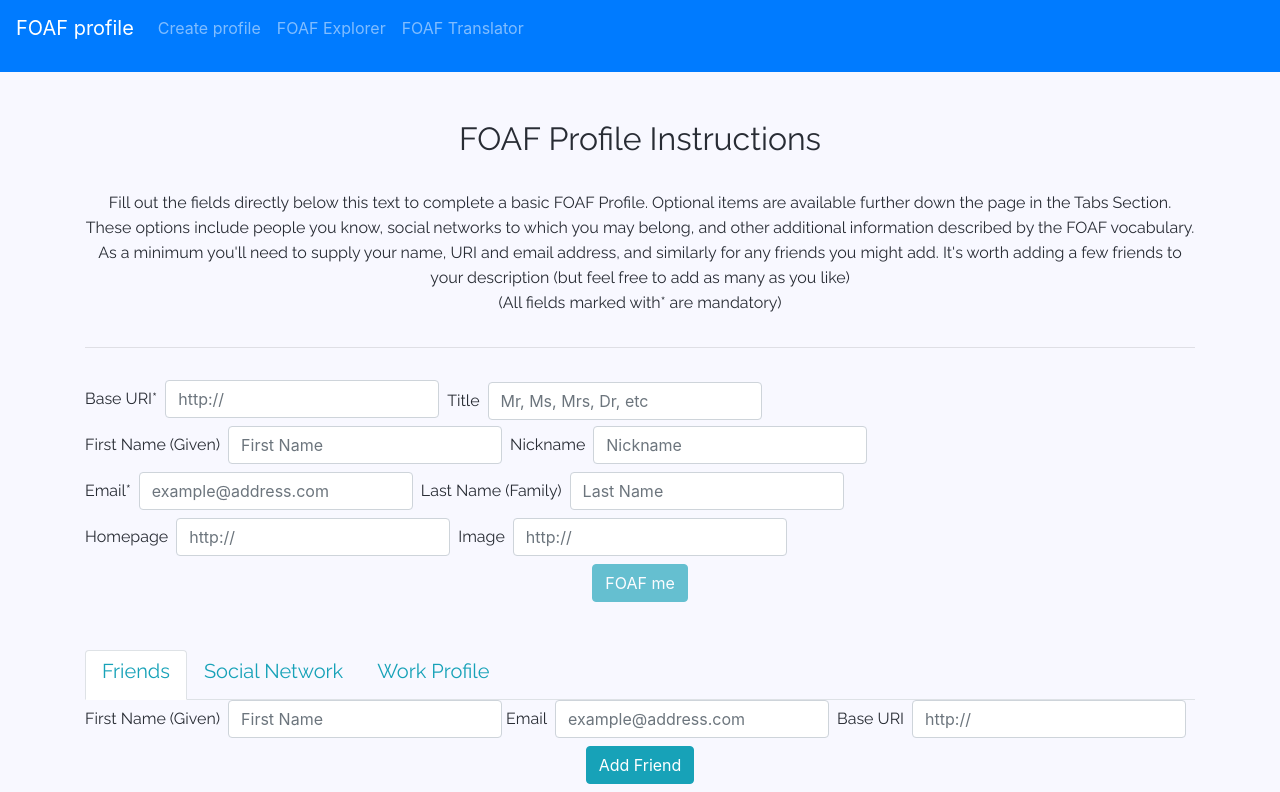
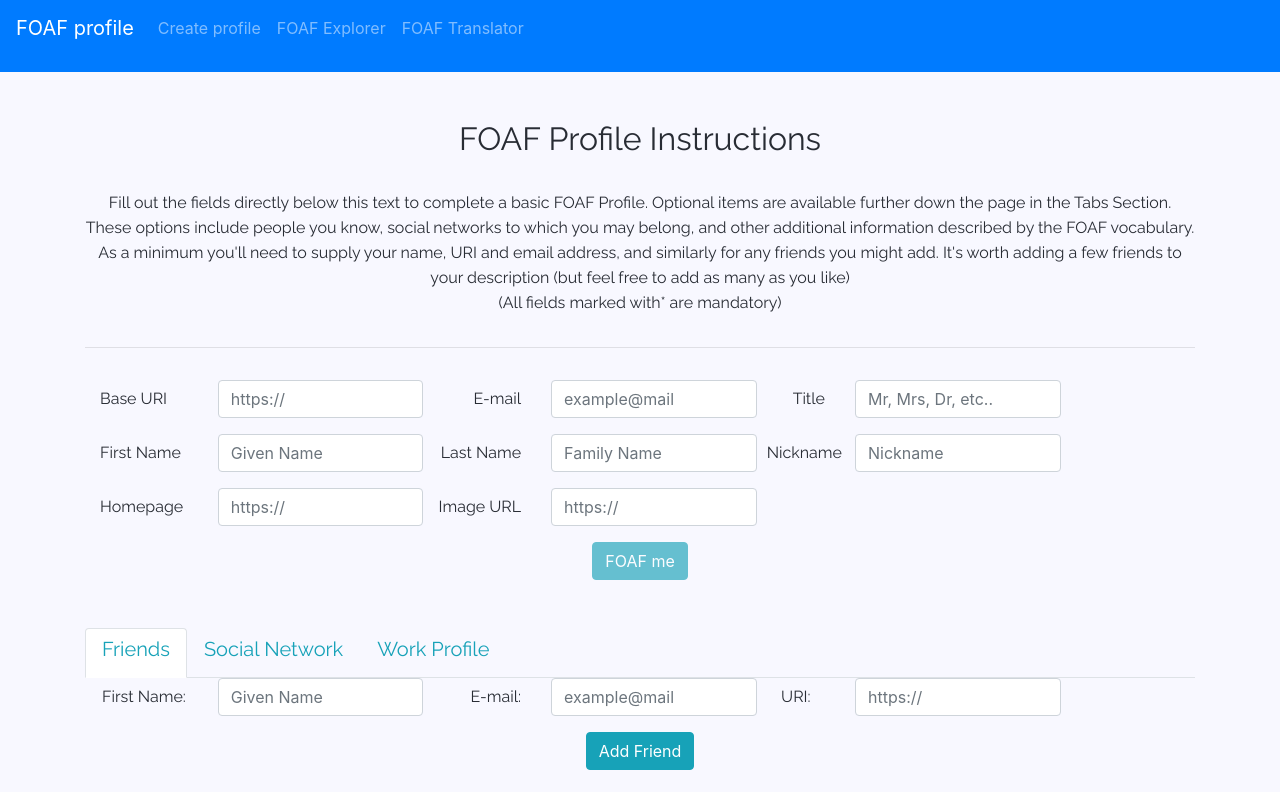
Before and after one commit to NatashaStojanova/FOAF-profile-generator, a React (Create React App) app in the folder frontend/: page /create in a window 1280 px wide. Shown: the top 792 px of the page. Built offline with nearby package versions, Linux system fonts and the light colour scheme.

Commit message:
update person forms

```diff
--- a/frontend/src/components/App/App.js
+++ b/frontend/src/components/App/App.js
@@ -7,6 +7,7 @@ import Home from "../Home/home.js"
 import Explorer from "../Explorer/explorer";
 import Parser from "../Parser/parser";
 import FooterPage from "../FooterPage/footerPage";
+import Exe from "../Exe/exe"
 
 class App extends Component {
 
@@ -34,6 +35,9 @@ class App extends Component {
                     <Route path="/FOAF-translator" exact
                            render={() => <Parser/>}>
                     </Route>
+                    <Route path="/exe" exact
+                           render={() => <Exe/>}>
+                    </Route>
 
                     <FooterPage/>
                 </Router>
--- a/frontend/src/components/CreateProfile/Friend/friend.js
+++ b/frontend/src/components/CreateProfile/Friend/friend.js
@@ -22,27 +22,35 @@ class Friend extends Component {
 
     render() {
         return (
-            <div>
-                <Form inline>
-                    <FormGroup className="mb-2 mr-sm-1 mb-lg-2">
-                        <Label for="firstName" className="mr-sm-2">First Name (Given)</Label>
-                        <Input type="text" name="firstName" id="firstName" placeholder="First Name"
-                               onChange={this.onFriendChange}/>
-                    </FormGroup>
+            <div className="container">
+                <form>
+                    <div className="form-row">
+                        <div className="form-group row col-sm-4">
+                            <label htmlFor="firstName" className="col-sm-4 col-form-label">First Name:</label>
+                            <div className="col-md-8">
+                                <input type="text" className="form-control" name="firstName" id="firstName"
+                                       placeholder="Given Name" onChange={this.onFriendChange}/>
+                            </div>
+                        </div>
 
-                    <FormGroup className="mb-2 mr-sm-2  mb-lg-2">
-                        <Label for="email" className="mr-sm-2">Email</Label>
-                        <Input type="email" name="email" id="email" placeholder="example@address.com"
-                               onChange={this.onFriendChange}/>
-                    </FormGroup>
+                        <div className="form-group row col-sm-4" align="right">
+                            <label htmlFor="email" className="col-sm-4 col-form-label">E-mail:</label>
+                            <div className="col-md-8">
+                                <input type="email" className="form-control" name="email" id="email"
+                                       placeholder="example@mail" onChange={this.onFriendChange}/>
+                            </div>
+                        </div>
 
-                    <FormGroup className="mb-2 mr-sm-2  mb-lg-2">
-                        <Label for="baseURI" className="mr-sm-2">Base URI</Label>
-                        <Input type="url" name="baseURI" id="baseURI" placeholder="http://"
-                               onChange={this.onFriendChange}/>
-                    </FormGroup>
+                        <div className="form-group row col-sm-4">
+                            <label htmlFor="baseURI" className="col-sm-3 col-form-label">URI:</label>
+                            <div className="col-md-8">
+                                <input type="url" className="form-control" name="baseURI" id="baseURI"
+                                       placeholder="https://" onChange={this.onFriendChange}/>
+                            </div>
+                        </div>
+                    </div>
 
-                </Form>
+                </form>
             </div>
         );
     };
--- a/frontend/src/components/CreateProfile/Person/person.js
+++ b/frontend/src/components/CreateProfile/Person/person.js
@@ -11,53 +11,80 @@ const Person = (props) => {
 
     return (
 
-        <Form inline>
+        <div className="container">
+            <form>
+                <div className="form-row" align="left">
+                    <div className="form-group row col-sm-4">
+                        <label htmlFor="baseURI" className="col-sm-4 col-form-label">Base URI</label>
+                        <div className="col-md-8">
+                            <input type="url" className="form-control" name="baseURI" id="baseURI"
+                                   placeholder="https://" onChange={onPersonChange}/>
+                        </div>
+                    </div>
 
-            <FormGroup className="mb-2 mr-sm-2 mb-sm-2">
-                <Label for="baseURI" className="mr-sm-2">Base URI*</Label>
-                <Input type="url" name="baseURI" id="baseURI" onChange={onPersonChange} placeholder="http://"/>
-            </FormGroup>
+                    <div className="form-group row col-sm-4" align="right">
+                        <label htmlFor="email" className="col-sm-4 col-form-label">E-mail</label>
+                        <div className="col-md-8">
+                            <input type="email" className="form-control" name="email" id="email"
+                                   placeholder="example@mail" onChange={onPersonChange}/>
+                        </div>
+                    </div>
 
-            <FormGroup className="mb-2 mr-sm-4 mb-sm-1">
-                <Label for="title" className="mr-sm-2">Title</Label>
-                <Input type="text" name="title" id="title" onChange={onPersonChange}
-                       placeholder="Mr, Ms, Mrs, Dr, etc"/>
-            </FormGroup>
+                    <div className="form-group row col-sm-4" align="right">
+                        <label htmlFor="title" className="col-sm-3 col-form-label">Title</label>
+                        <div className="col-md-8">
+                            <input type="text" className="form-control" name="title" id="title"
+                                   placeholder="Mr, Mrs, Dr, etc.." onChange={onPersonChange}/>
+                        </div>
+                    </div>
+                </div>
+                <div className="form-row" align="left">
+                    <div className="form-group row col-sm-4">
+                        <label htmlFor="firstName" className="col-sm-4 col-form-label">First Name</label>
+                        <div className="col-md-8">
+                            <input type="text" className="form-control" name="firstName" id="firstName"
+                                   placeholder="Given Name" onChange={onPersonChange}/>
+                        </div>
+                    </div>
 
-            <FormGroup className="mb-auto mr-sm-2 mb-sm-2">
-                <Label for="firstName" className="mr-sm-2">First Name (Given)</Label>
-                <Input type="text" name="firstName" id="firstName" onChange={onPersonChange} placeholder="First Name"/>
-            </FormGroup>
+                    <div className="form-group row col-sm-4" align="right">
+                        <label htmlFor="lastName" className="col-sm-4 col-form-label">Last Name</label>
+                        <div className="col-md-8">
+                            <input type="text" className="form-control" name="lastName" id="lastName"
+                                   placeholder="Family Name" onChange={onPersonChange}/>
+                        </div>
+                    </div>
 
-            <FormGroup className="mb-2 mr-sm-2 mb-sm-2">
-                <Label for="nickname" className="mr-sm-2">Nickname</Label>
-                <Input type="text" name="nickname" id="nickname" onChange={onPersonChange} placeholder="Nickname"/>
-            </FormGroup>
+                    <div className="form-group row col-sm-4">
+                        <label htmlFor="nickname" className="col-sm-3 col-form-label">Nickname</label>
+                        <div className="col-md-8">
+                            <input type="text" className="form-control" name="nickname" id="nickname"
+                                   placeholder="Nickname" onChange={onPersonChange}/>
+                        </div>
+                    </div>
+                </div>
 
-            <FormGroup className="mb-2 mr-sm-2 mb-sm-2">
-                <Label for="email" className="mr-sm-2">Email*</Label>
-                <Input type="email" name="email" id="email" onChange={onPersonChange}
-                       placeholder="example@address.com"/>
-            </FormGroup>
+                <div className="form-row" align="left">
+                    <div className="form-group row col-sm-4">
+                        <label htmlFor="homepage" className="col-sm-4 col-form-label">Homepage</label>
+                        <div className="col-md-8">
+                            <input type="url" className="form-control" name="homepage" id="homepage"
+                                   placeholder="https://" onChange={onPersonChange}/>
+                        </div>
+                    </div>
 
-            <FormGroup className="mb-2 mr-sm-2 mb-sm-2">
-                <Label for="lastName" className="mr-sm-2">Last Name (Family)</Label>
-                <Input type="text" name="lastName" id="lastName" onChange={onPersonChange} placeholder="Last Name"/>
-            </FormGroup>
+                    <div className="form-group row col-sm-4" align="right">
+                        <label htmlFor="image" className="col-sm-4 col-form-label">Image URL</label>
+                        <div className="col-md-8">
+                            <input type="url" className="form-control" name="image" id="image"
+                                   placeholder="https://" onChange={onPersonChange}/>
+                        </div>
+                    </div>
 
-            <FormGroup className="mb-auto mr-sm-2 mb-sm-2">
-                <Label for="homepage" className="mr-sm-2">Homepage</Label>
-                <Input type="url" name="homepage" id="homepage" onChange={onPersonChange}
-                       placeholder="http://"/>
-            </FormGroup>
+                </div>
 
-            <FormGroup className="mb-2 mr-lg-4 mb-sm-2">
-                <Label for="image" className="mr-sm-2">Image</Label>
-                <Input type="url" name="image" id="image" onChange={onPersonChange}
-                       placeholder="http://"/>
-            </FormGroup>
-
-        </Form>
+            </form>
+        </div>
 
     );
 }
--- a/frontend/src/components/CreateProfile/SocialNetwork/socialNetwork.js
+++ b/frontend/src/components/CreateProfile/SocialNetwork/socialNetwork.js
@@ -45,7 +45,7 @@ const SocialNetwork = (props) => {
                 <div className="form-group row">
                     <label htmlFor="skypeID" className="col-sm-1 col-form-label">Skype</label>
                     <div className="col-sm-4">
-                        <input type="password" className="form-control" name="skypeID" id="skypeID"
+                        <input type="text" className="form-control" name="skypeID" id="skypeID"
                                onChange={onSocNetChange}/>
                     </div>
                 </div>
--- a/frontend/src/components/Explorer/Profile/profile.js
+++ b/frontend/src/components/Explorer/Profile/profile.js
@@ -32,6 +32,7 @@ const Profile = (props) => {
                         <option value=".rdf">RDF/XML</option>
                         <option value=".ttl">TURTLE</option>
                         <option value=".n3">N3</option>
+                        <option value=".nt">N-TRIPLES</option>
                     </AvInput>
                     <AvFeedback>This field is required!</AvFeedback>
                 </AvForm>
```
Also changed, not shown: frontend/src/components/Explorer/ShowProfile/showProfile.js (+9 -14 lines).
